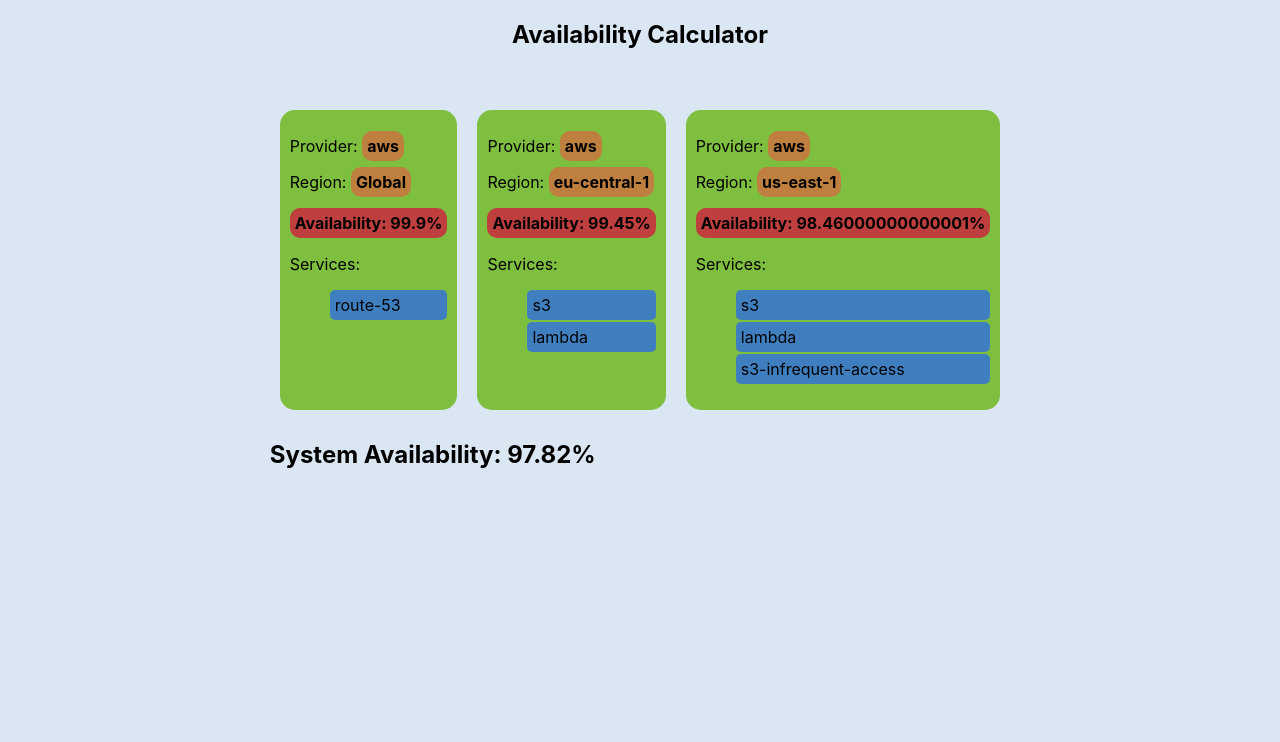
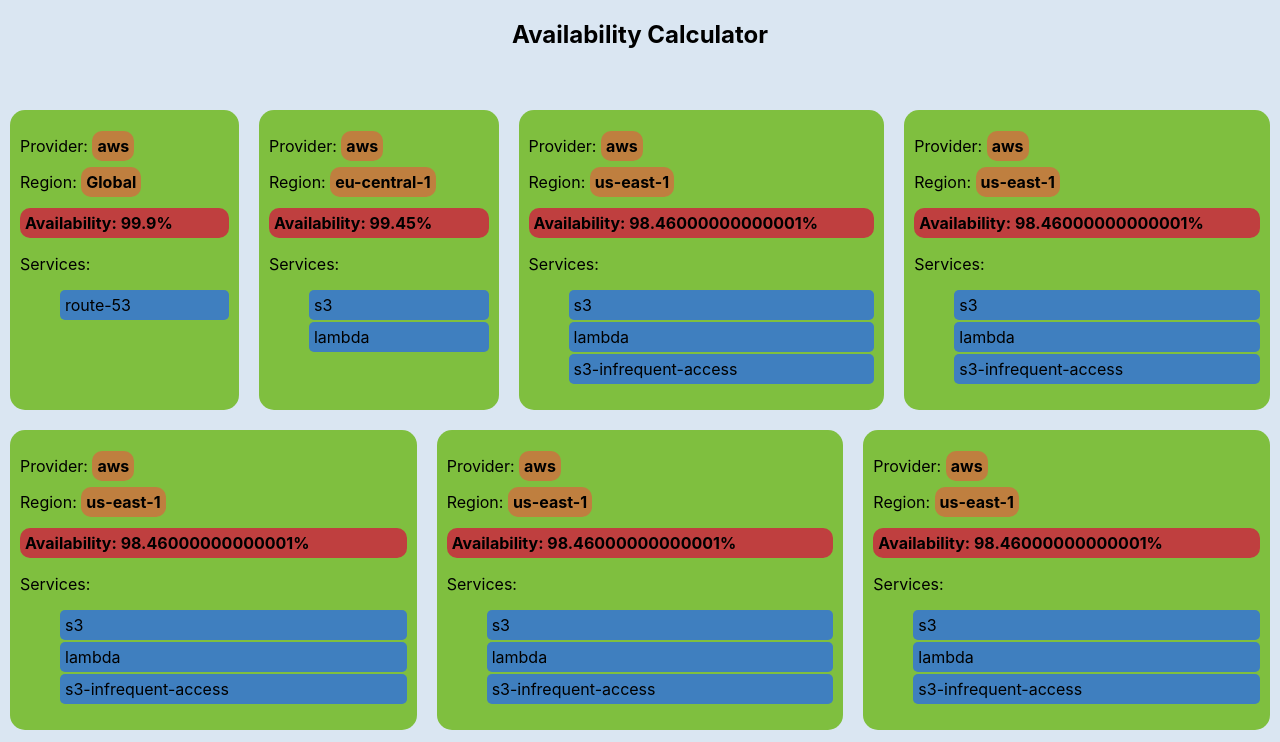
Before and after one commit to mick-roper/sla-calculator, a React app: page / in a window 1280 px wide. Shown: the top 742 px of the page. Built offline with nearby package versions, Linux system fonts and the light colour scheme.

Commit message:
added a wrap

```diff
--- a/src/grid.css
+++ b/src/grid.css
@@ -15,8 +15,8 @@
 }
 
 .grid {
-    display: inline-flex;
-    flex-direction: row;
+    display: flex;
+    flex-flow: row wrap;
 }
 
 .grid-item {
@@ -24,6 +24,7 @@
     padding: 10px;
     border-radius: 15px;
     flex-flow: column wrap;
+    flex-grow: 1;
 }
 
 .grid-item ul {
--- a/src/grid.js
+++ b/src/grid.js
@@ -15,6 +15,69 @@
             services: {
                 's3': 0.9995,
                 'lambda': 0.995
+            }
+        },
+        {
+            provider: 'aws',
+            region: 'us-east-1',
+            services: {
+                's3': 0.9995,
+                'lambda': 0.995,
+                's3-infrequent-access': 0.99
+            }
+        },
+        {
+            provider: 'aws',
+            region: 'us-east-1',
+            services: {
+                's3': 0.9995,
+                'lambda': 0.995,
+                's3-infrequent-access': 0.99
+            }
+        },
+        {
+            provider: 'aws',
+            region: 'us-east-1',
+            services: {
+                's3': 0.9995,
+                'lambda': 0.995,
+                's3-infrequent-access': 0.99
+            }
+        },
+        {
+            provider: 'aws',
+            region: 'us-east-1',
+            services: {
+                's3': 0.9995,
+                'lambda': 0.995,
+                's3-infrequent-access': 0.99
+            }
+        },
+        {
+            provider: 'aws',
+            region: 'us-east-1',
+            services: {
+                's3': 0.9995,
+                'lambda': 0.995,
+                's3-infrequent-access': 0.99
+            }
+        },
+        {
+            provider: 'aws',
+            region: 'us-east-1',
+            services: {
+                's3': 0.9995,
+                'lambda': 0.995,
+                's3-infrequent-access': 0.99
+            }
+        },
+        {
+            provider: 'aws',
+            region: 'us-east-1',
+            services: {
+                's3': 0.9995,
+                'lambda': 0.995,
+                's3-infrequent-access': 0.99
             }
         },
         {
```
